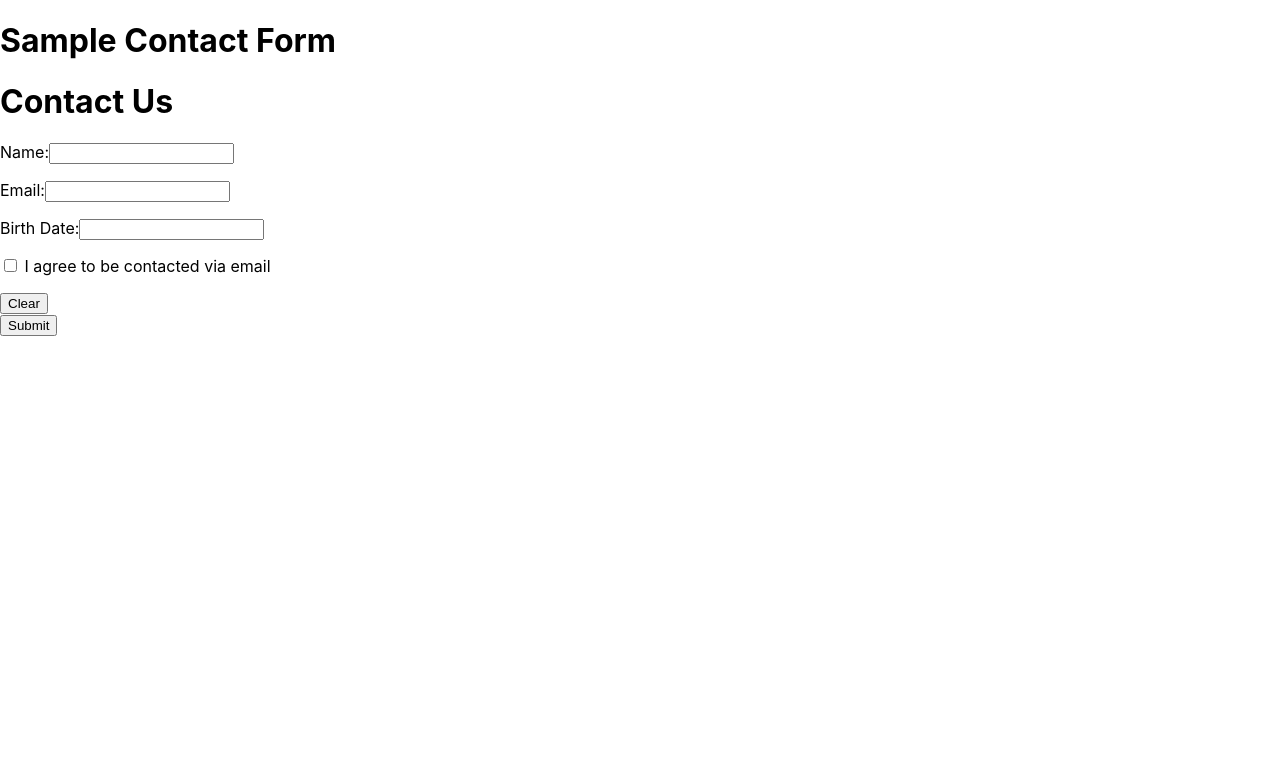
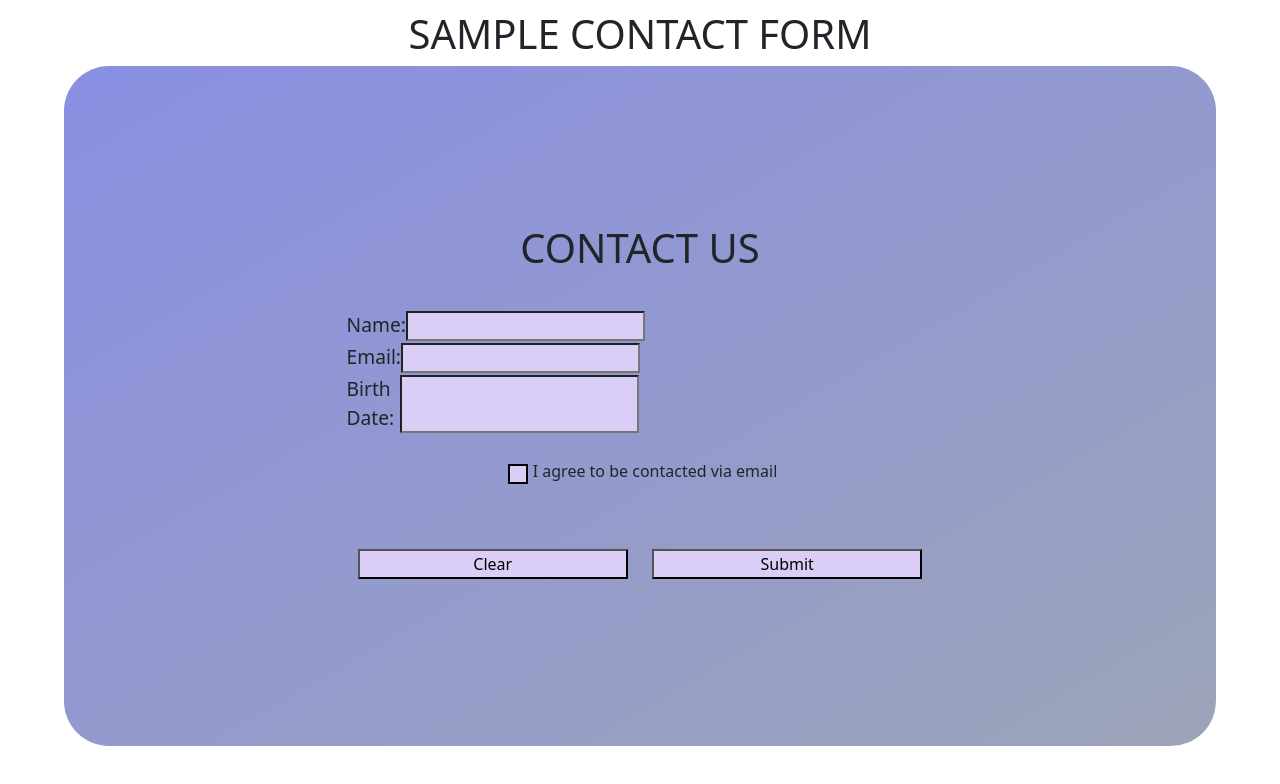
Before and after one commit to anthonypena97/sample-contactform, a React (Create React App) app: page / in a window 1280 px wide. Shown: the top 784 px of the page. Built offline with nearby package versions, Linux system fonts and the light colour scheme.

Commit message:
added styling + fixed bugs

```diff
--- a/package.json
+++ b/package.json
@@ -8,7 +8,9 @@
     "@testing-library/user-event": "^13.5.0",
     "axios": "^0.25.0",
     "bootstrap": "^5.1.3",
+    "node-sass": "^7.0.1",
     "react": "^17.0.2",
+    "react-bootstrap": "^2.1.1",
     "react-dom": "^17.0.2",
     "react-scripts": "5.0.0",
     "web-vitals": "^2.1.4"
--- a/src/components/Contact/index.js
+++ b/src/components/Contact/index.js
@@ -1,4 +1,7 @@
 import React, { useState } from 'react';
+import Container from 'react-bootstrap/Container';
+import Row from 'react-bootstrap/Row';
+import Col from 'react-bootstrap/Col';
 import axios from 'axios';
 import { validateEmail, validateDate } from '../../utils/helpers';
 
@@ -110,7 +113,7 @@ function Contact() {
     if (field === 'birthDate') {
       const isValid = validateDate(e.target.value);
       if (!isValid) {
-        setErrorMessage({ ...errorMessage, [field]: 'Please follow yyyy-mm-dd format' });
+        setErrorMessage({ ...errorMessage, [field]: 'Follow yyyy-mm-dd format' });
       } else {
         setErrorMessage({ ...errorMessage, [field]: '' });
         setFormState({ ...formState, [field]: e.target.value });
@@ -141,7 +144,7 @@ function Contact() {
 
   }
 
-  // html for component
+  // =========================================== html for component ============================================
   return (
 
     <div id="contact-form" onSubmit={handleSubmit} className="contactForm" >
@@ -154,74 +157,125 @@ function Contact() {
       {/* ======================== inputs ==================== */}
 
       {/* ======================================== name =================================== */}
-      <div className="contactItem">
-        <label htmlFor="name">Name:</label>
-        <input className="contactInput" type="text" name="name" value={name} onChange={handleChange} onBlur={handleValidation} />
-      </div>
+
+      <Container>
+        <Row className="contactRow">
+          <Col variant="input" className="contactInput" style={{ 'padding': '1px' }}>
+
+            <label className="contactLabel" htmlFor="name">Name:</label>
+            <input type="text" name="name" value={name} onChange={handleChange} onBlur={handleValidation} />
+
+          </Col>
+
+          <Col style={{ 'padding': '1px', 'marginTop': 'auto', 'marginBottom': 'auto' }} >
 
             {errorMessage && (
               <div>
-          <p className="error-text">{errorMessage.name}</p>
+                <p className="errorMessage">{errorMessage.name}</p>
               </div>
             )}
 
+          </Col>
+        </Row>
+      </Container>
+
+
       {/* ======================================= email =================================== */}
-      <div className="contactItem">
-        <label htmlFor="email">Email:</label>
+
+      <Container>
+        <Row className="contactRow">
+          <Col variant="input" className="contactInput" style={{ 'padding': '1px' }}>
+
+            <label className="contactLabel" htmlFor="name">Email:</label>
             <input type="email" name="email" value={email} onChange={handleChange} onBlur={handleValidation} />
-      </div>
+
+          </Col>
+
+          <Col style={{ 'padding': '1px', 'marginTop': 'auto', 'marginBottom': 'auto' }} >
 
             {errorMessage && (
               <div>
-          <p className="error-text">{errorMessage.email}</p>
+                <p className="errorMessage">{errorMessage.email}</p>
               </div>
             )}
 
+          </Col>
+        </Row>
+      </Container>
+
       {/* ====================================== birth date =============================== */}
-      <div className="contactItem">
-        <label htmlFor="message">Birth Date:</label>
+
+      <Container>
+        <Row className="contactRow">
+          <Col variant="input" className="contactInput" style={{ 'padding': '1px' }}>
+
+            <label className="contactLabel" htmlFor="name">Birth Date:</label>
             <input name="birthDate" rows="5" value={birthDate} onChange={handleChange} onBlur={handleValidation} />
-      </div>
+
+          </Col>
+
+          <Col style={{ 'padding': '1px', 'marginTop': 'auto', 'marginBottom': 'auto' }} >
 
             {errorMessage && (
               <div>
-          <p className="error-text">{errorMessage.birthDate}</p>
+                <p className="errorMessage">{errorMessage.birthDate}</p>
               </div>
             )}
 
+          </Col>
+        </Row>
+      </Container>
+
       {/* ================================== email consent ================================= */}
-      <div className="contactItem">
-        <input type="checkbox" name="emailConsent" value={emailConsent} checked={emailConsent} onChange={handleChange} onBlur={handleValidation} />
-        <label> I agree to be contacted via email</label>
+      <Container>
+        <Row>
+          <div className="checkboxInput">
+            <input className="checkBox" type="checkbox" name="emailConsent" value={emailConsent} checked={emailConsent} onChange={handleChange} onBlur={handleValidation} />
+            <label className="checkBoxLabel"> I agree to be contacted via email</label>
           </div>
 
-      {errorMessage && (
+          {
+            errorMessage && (
               <div>
-          <p className="error-text">{errorMessage.emailConsent}</p>
+                <p className="errorCheck">{errorMessage.emailConsent}</p>
               </div>
-      )}
+            )
+          }
+        </Row>
+      </Container>
+
 
       {/* ======================== buttons ==================== */}
-      <div id="formButtons">
+      <Container>
+        <Row>
 
+          <Col>
             <div className="contactItem submitContact">
               <button data-testid="button" onClick={clearFormData}>Clear</button>
             </div>
+          </Col>
 
+          <Col>
             <div className="contactItem submitContact">
               <button data-testid="button" type="submit" onClick={handleSubmit}>Submit</button>
             </div>
+          </Col>
 
+        </Row>
+        <Row>
+
+          <Col>
             {errorMessage && (
               <div>
-            <p className="error-text">{errorMessage.result}</p>
+                <p className="resultText">{errorMessage.result}</p>
               </div>
             )}
+          </Col>
 
-      </div>
+        </Row>
+      </Container>
 
-
-    </div>
+    </div >
 
   )
 
--- a/src/components/Header/index.js
+++ b/src/components/Header/index.js
@@ -4,7 +4,7 @@ function Header() {
 
   return (
 
-    <h1>Sample Contact Form</h1>
+    <h1 className="header">Sample Contact Form</h1>
 
   )
 
--- a/src/index.css
+++ b/src/index.css
@@ -1,13 +1,120 @@
 body {
   margin: 0;
-  font-family: -apple-system, BlinkMacSystemFont, 'Segoe UI', 'Roboto', 'Oxygen',
-    'Ubuntu', 'Cantarell', 'Fira Sans', 'Droid Sans', 'Helvetica Neue',
+  padding: 0;
+  height: 100vh;
+  width: 100vw;
+  overflow: hidden;
+  font-family: -apple-system, BlinkMacSystemFont, "Segoe UI", "Roboto", "Oxygen",
+    "Ubuntu", "Cantarell", "Fira Sans", "Droid Sans", "Helvetica Neue",
     sans-serif;
   -webkit-font-smoothing: antialiased;
   -moz-osx-font-smoothing: grayscale;
 }
 
 code {
-  font-family: source-code-pro, Menlo, Monaco, Consolas, 'Courier New',
+  font-family: source-code-pro, Menlo, Monaco, Consolas, "Courier New",
     monospace;
 }
+
+.header {
+  text-align: center;
+  text-transform: uppercase;
+  padding-top: 10px;
+}
+
+.contactForm {
+  background-image: linear-gradient(
+    150deg,
+    rgb(137, 143, 226),
+    rgb(157, 164, 185)
+  );
+  height: 85vh;
+  width: 90vw;
+  margin: auto;
+  border-radius: 45px;
+  padding-top: 16vh;
+  padding-left: 22vw;
+  padding-right: 22vw;
+}
+
+.contactTitle {
+  text-transform: uppercase;
+  text-align: center;
+  padding: 30px;
+}
+
+.errorMessage {
+  color: red;
+  text-transform: uppercase;
+  margin: 0;
+  text-align: start;
+  font-size: 1.25vw;
+}
+
+.contactInput {
+  display: flex;
+  /* background-color: yellow; */
+  justify-content: end;
+  /* padding: 0; */
+}
+
+.contactLabel {
+  font-size: 1.5vw;
+}
+
+.contactRow {
+  padding-right: 0;
+  margin-right: 0;
+}
+
+.checkboxInput {
+  padding-top: 25px;
+  display: flex;
+  justify-content: center;
+}
+
+.checkBox {
+  height: 20px;
+  width: 20px;
+  margin: 5px;
+  appearance: none;
+  border-style: solid;
+  border-width: 2px;
+  border-color: black;
+  display: flex;
+  align-items: center;
+  justify-content: center;
+}
+
+.checkBox:checked::after {
+  content: "✓";
+  top: 10px;
+}
+
+.errorCheck {
+  color: red;
+  margin: 0;
+  text-align: center;
+  height: 20px;
+  padding-bottom: 60px;
+}
+
+.resultText {
+  text-align: center;
+  padding-top: 2vh;
+}
+
+button {
+  width: 100%;
+  background-color: rgb(218, 206, 247);
+}
+
+input {
+  background-color: rgb(218, 206, 247);
+}
+
+@media only screen and (max-width: 600px) {
+  body {
+    background-color: lightblue;
+  }
+}
--- a/src/index.js
+++ b/src/index.js
@@ -1,6 +1,7 @@
 import React from 'react';
 import ReactDOM from 'react-dom';
 import './index.css';
+import 'bootstrap/dist/css/bootstrap.min.css';
 import App from './App';
 import reportWebVitals from './reportWebVitals';
 
```
Also changed, not shown: 1 other file (tests, documents, lock files or other folders). Lines whose indentation alone changed are shown as unchanged.
